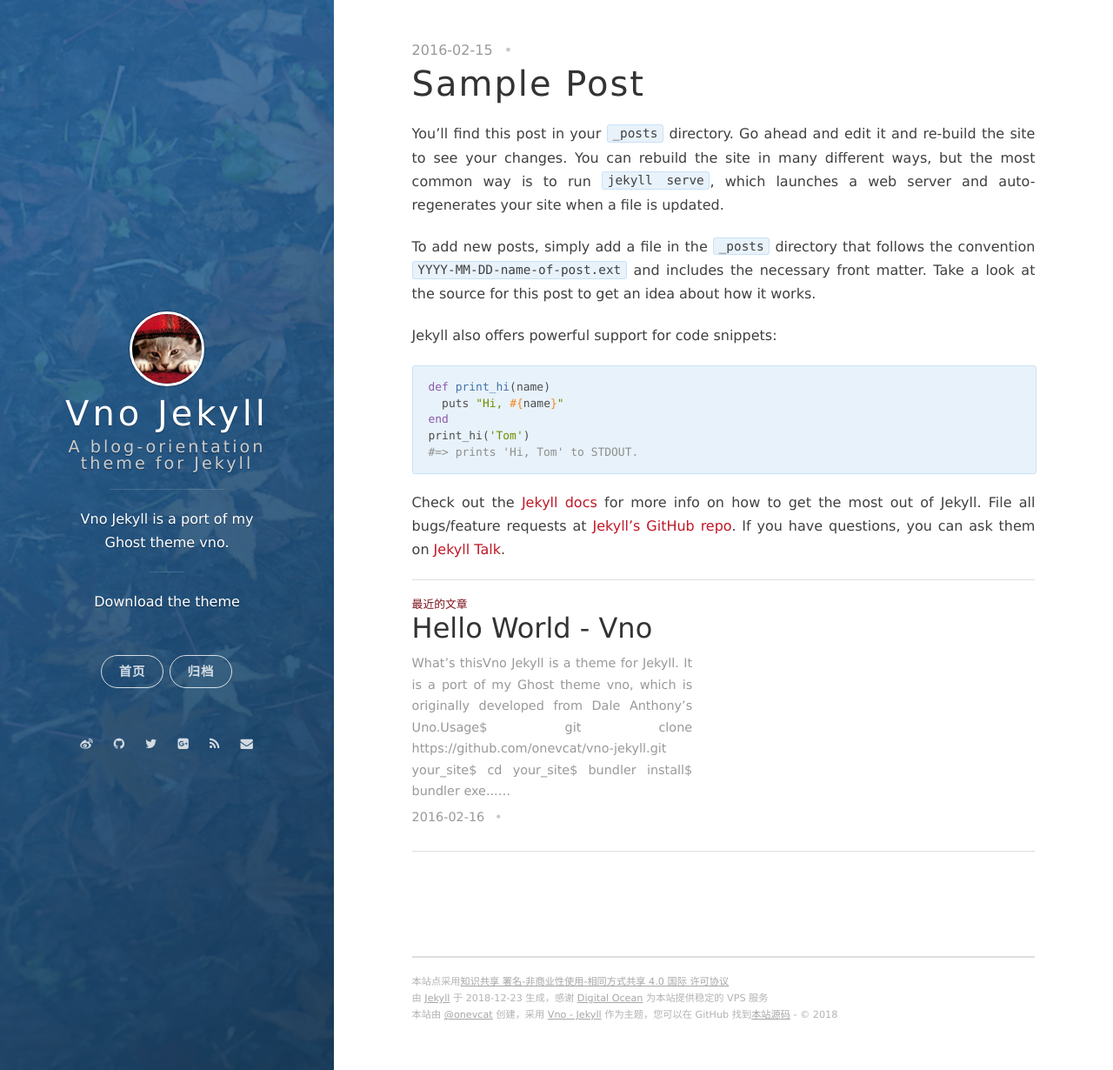
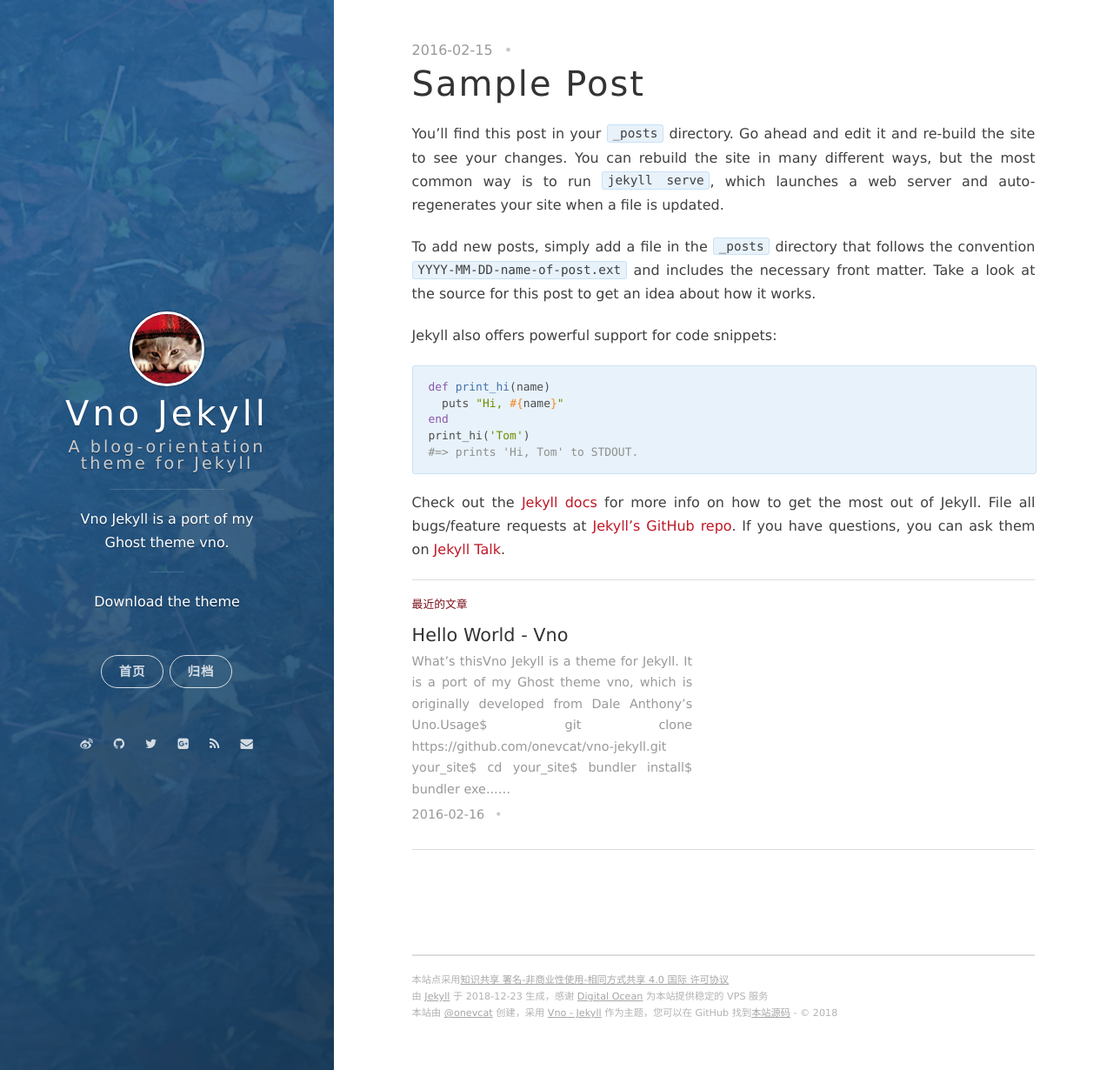
Before and after one commit to FantBoy/bearboy.github.io, a Jekyll site: the page built from _posts/2016-02-15-sample-post.markdown, in a window 1280 px wide and 1230 px high. Shown: the whole window at 87% size. Built offline with Jekyll 4.4.1, drawn with Linux system fonts in a browser that asks for light colours; nearby versions of some CDN libraries; comment, search, counter and statistics services are not loaded.

Commit message:
颜色调整

```diff
--- a/_includes/read-more.html
+++ b/_includes/read-more.html
@@ -3,7 +3,7 @@
    {% assign current = page.next %}
    <div class="read-more-item">
        <span class="read-more-item-dim">最近的文章</span>
-       <h3 class="post-list__post-title post-title"><a href="{{ current.url }}" title="link to {{ current.title }}">{{ current.title }}</a></h3>
+       <h3 class="post-list__post-title_readmore post-title"><a href="{{ current.url }}" title="link to {{ current.title }}">{{ current.title }}</a></h3>
        <p class="excerpt">{{ current.content | markdownify | strip_html | strip_newlines | truncate: 250 }}&hellip;</p>
        <div class="post-list__meta"><time datetime="{{current.date | date: date_to_xmlschema}}" class="post-list__meta--date date">{{current.date | date: "%F"}}</time> &#8226; <span class="post-list__meta--tags tags">{{current.tags | join:' '}}</span><!--a class="btn-border-small" href={{current.url}}>继续阅读</a--></div>
    </div>
@@ -13,7 +13,7 @@
    {% assign current = page.previous %}
    <div style="margin-left: 1%;" class="read-more-item">
        <span class="read-more-item-dim">更早的文章</span>
-       <h3 class="post-list__post-title post-title"><a href="{{ current.url }}" title="link to {{ current.title }}">{{ current.title }}</a></h3>
+       <h3 class="post-list__post-title_readmore post-title"><a href="{{ current.url }}" title="link to {{ current.title }}">{{ current.title }}</a></h3>
        <p class="excerpt">{{ current.content | markdownify | strip_html | strip_newlines | truncate: 250 }}&hellip;</p>
        <div class="post-list__meta"><time datetime="{{current.date | date: date_to_xmlschema}}" class="post-list__meta--date date">{{current.date | date: "%F"}}</time> &#8226; <span class="post-list__meta--tags tags">{{current.tags | join:' '}}</span><!--a class="btn-border-small" href={{current.url}}>继续阅读</a--></div>
    </div>
--- a/_sass/components/_buttons.scss
+++ b/_sass/components/_buttons.scss
@@ -26,6 +26,7 @@
   padding: 6px 8px;
   font-size: .8em;
   margin-left: 10px;
+  color: $primary-color;
 }
 
 .btn-secondary {
--- a/_sass/components/_post-list.scss
+++ b/_sass/components/_post-list.scss
@@ -24,9 +24,25 @@
 }
 
   .post-list__post-title {
-    margin-top: 0;
+    margin-top: 0.7em;
     margin-bottom: .2em;
     font-size: 2em;
+    line-height: 1.3em;
+
+    a {
+      color: $gray-darkest;
+
+      &:hover {
+        color: $hover-color;
+      }
+
+    }
+
+  }
+  .post-list__post-title_readmore {
+    margin-top: 0.7em;
+    margin-bottom: .2em;
+    font-size: 1.3em;
     line-height: 1.3em;
 
     a {
```
